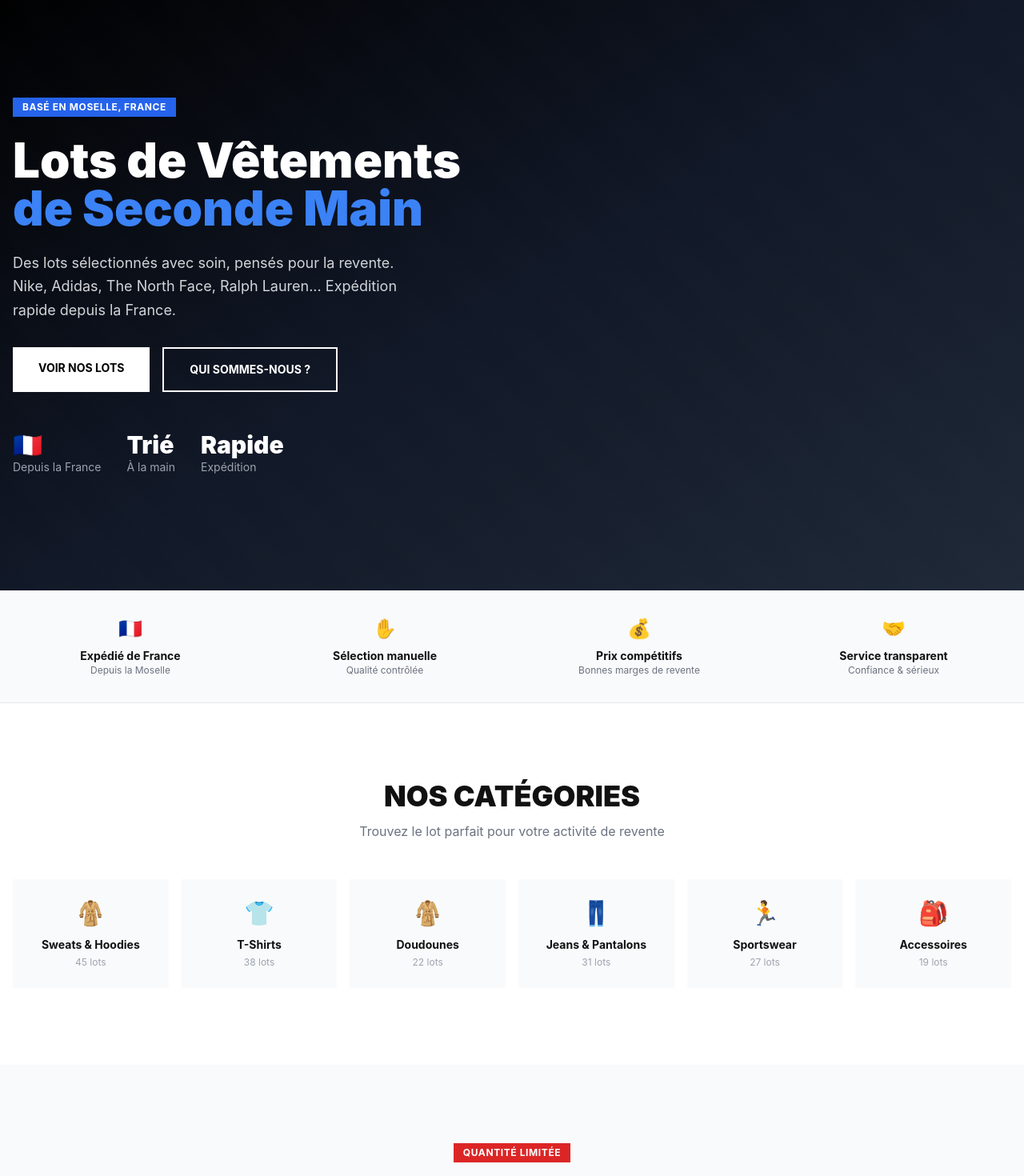
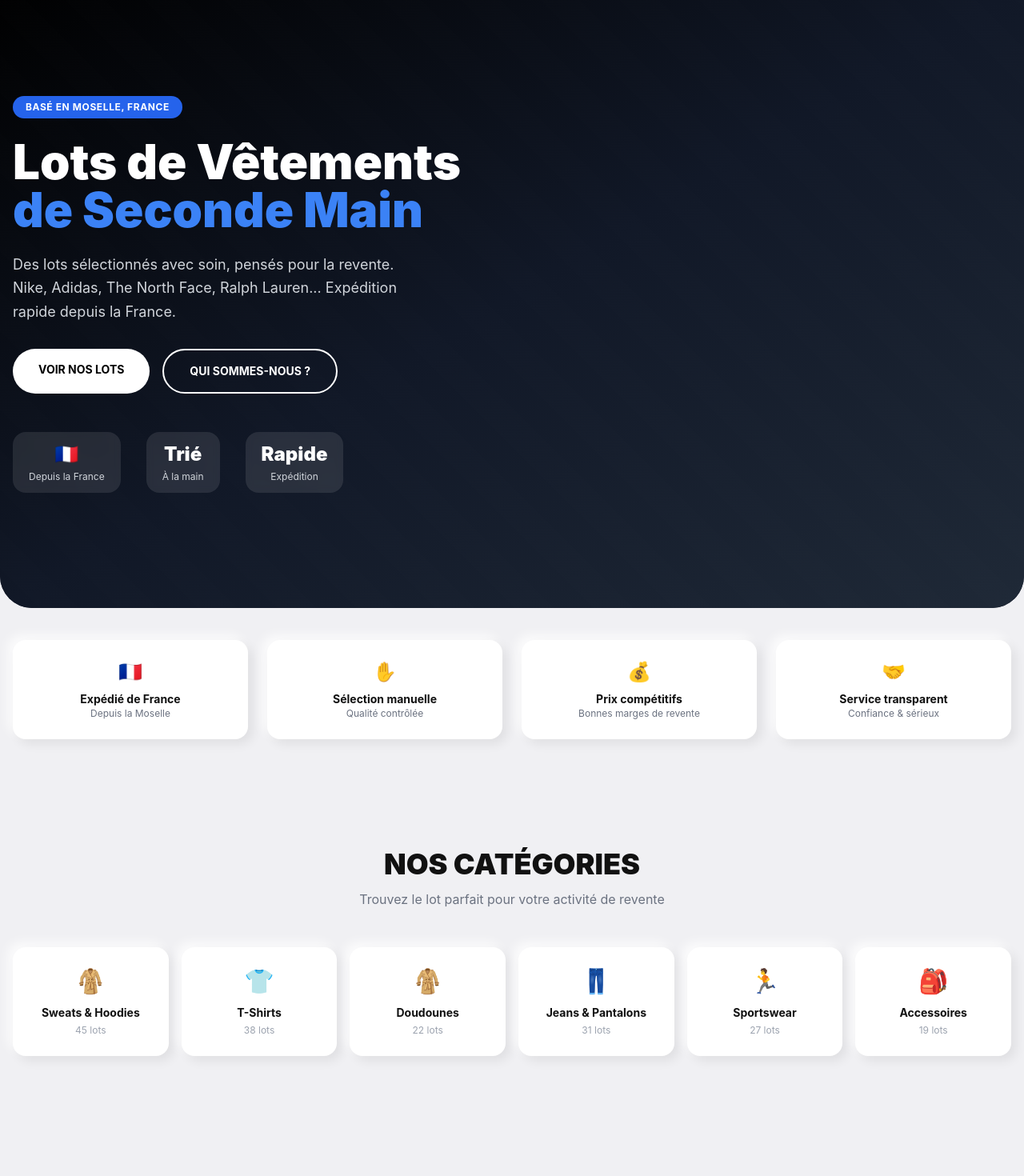
Before and after one commit to acawholesale/aca-wholesale, a Next.js app: page / in a window 1280 px wide. Shown: the part 120-1590 px from the top of the page at 80% size. Built offline with nearby package versions, Linux system fonts and the light colour scheme.

Commit message:
Update page.js

```diff
--- a/app/page.js
+++ b/app/page.js
@@ -48,11 +48,11 @@ export default function Home() {
   const [openFaq, setOpenFaq] = useState(null)
 
   return (
-    <main>
+    <main className="bg-[#f0f0f3]">
       <Navbar />
 
       {/* HERO SECTION */}
-      <section className="relative bg-gray-900 text-white overflow-hidden">
+      <section className="relative bg-gray-900 text-white overflow-hidden rounded-b-[40px]">
         <div className="absolute inset-0 bg-gradient-to-br from-black via-gray-900 to-gray-800"></div>
         <div className="absolute inset-0 opacity-10">
           <div className="w-full h-full" style={{
@@ -61,7 +61,7 @@ export default function Home() {
         </div>
         <div className="relative max-w-7xl mx-auto px-4 py-24 md:py-36">
           <div className="max-w-2xl">
-            <div className="inline-block bg-blue-600 text-white text-xs font-bold px-3 py-1 mb-6 uppercase tracking-wider">
+            <div className="inline-block bg-blue-600 text-white text-xs font-bold px-4 py-1.5 mb-6 uppercase tracking-wider rounded-full">
               Basé en Moselle, France
             </div>
             <h1 className="text-4xl md:text-6xl font-black mb-6 leading-tight">
@@ -74,26 +74,26 @@ export default function Home() {
               Expédition rapide depuis la France.
             </p>
             <div className="flex flex-wrap gap-4">
-              <Link href="/produits" className="bg-white text-black px-8 py-4 font-bold text-sm hover:bg-gray-200 transition-colors">
+              <Link href="/produits" className="bg-white text-black px-8 py-4 font-bold text-sm hover:bg-gray-200 transition-colors rounded-full">
                 VOIR NOS LOTS
               </Link>
-              <Link href="/a-propos" className="border-2 border-white text-white px-8 py-4 font-bold text-sm hover:bg-white hover:text-black transition-colors">
+              <Link href="/a-propos" className="border-2 border-white text-white px-8 py-4 font-bold text-sm hover:bg-white hover:text-black transition-colors rounded-full">
                 QUI SOMMES-NOUS ?
               </Link>
             </div>
             {/* Stats */}
             <div className="flex gap-8 mt-12">
-              <div>
-                <div className="text-3xl font-black">🇫🇷</div>
-                <div className="text-gray-400 text-sm">Depuis la France</div>
+              <div className="bg-white/10 backdrop-blur-sm rounded-2xl px-5 py-3 text-center">
+                <div className="text-2xl font-black">🇫🇷</div>
+                <div className="text-gray-300 text-xs mt-1">Depuis la France</div>
               </div>
-              <div>
-                <div className="text-3xl font-black">Trié</div>
-                <div className="text-gray-400 text-sm">À la main</div>
+              <div className="bg-white/10 backdrop-blur-sm rounded-2xl px-5 py-3 text-center">
+                <div className="text-2xl font-black">Trié</div>
+                <div className="text-gray-300 text-xs mt-1">À la main</div>
               </div>
-              <div>
-                <div className="text-3xl font-black">Rapide</div>
-                <div className="text-gray-400 text-sm">Expédition</div>
+              <div className="bg-white/10 backdrop-blur-sm rounded-2xl px-5 py-3 text-center">
+                <div className="text-2xl font-black">Rapide</div>
+                <div className="text-gray-300 text-xs mt-1">Expédition</div>
               </div>
             </div>
           </div>
@@ -101,35 +101,27 @@ export default function Home() {
       </section>
 
       {/* TRUST BAR */}
-      <section className="bg-gray-50 py-8 border-b">
+      <section className="py-10">
         <div className="max-w-7xl mx-auto px-4">
           <div className="grid grid-cols-2 md:grid-cols-4 gap-6 text-center">
-            <div>
-              <div className="text-2xl mb-2">🇫🇷</div>
-              <div className="font-bold text-sm">Expédié de France</div>
-              <div className="text-xs text-gray-500">Depuis la Moselle</div>
-            </div>
-            <div>
-              <div className="text-2xl mb-2">✋</div>
-              <div className="font-bold text-sm">Sélection manuelle</div>
-              <div className="text-xs text-gray-500">Qualité contrôlée</div>
-            </div>
-            <div>
-              <div className="text-2xl mb-2">💰</div>
-              <div className="font-bold text-sm">Prix compétitifs</div>
-              <div className="text-xs text-gray-500">Bonnes marges de revente</div>
-            </div>
-            <div>
-              <div className="text-2xl mb-2">🤝</div>
-              <div className="font-bold text-sm">Service transparent</div>
-              <div className="text-xs text-gray-500">Confiance & sérieux</div>
-            </div>
+            {[
+              { emoji: '🇫🇷', title: 'Expédié de France', sub: 'Depuis la Moselle' },
+              { emoji: '✋', title: 'Sélection manuelle', sub: 'Qualité contrôlée' },
+              { emoji: '💰', title: 'Prix compétitifs', sub: 'Bonnes marges de revente' },
+              { emoji: '🤝', title: 'Service transparent', sub: 'Confiance & sérieux' },
+            ].map((item) => (
+              <div key={item.title} className="bg-white rounded-2xl p-6" style={{ boxShadow: '6px 6px 14px rgba(0,0,0,0.07), -6px -6px 14px rgba(255,255,255,0.8)' }}>
+                <div className="text-2xl mb-2">{item.emoji}</div>
+                <div className="font-bold text-sm">{item.title}</div>
+                <div className="text-xs text-gray-500">{item.sub}</div>
+              </div>
+            ))}
           </div>
         </div>
       </section>
 
       {/* CATEGORIES */}
-      <section className="py-16 md:py-24 bg-white">
+      <section className="py-16 md:py-24">
         <div className="max-w-7xl mx-auto px-4">
           <div className="text-center mb-12">
             <h2 className="text-3xl md:text-4xl font-black mb-3">NOS CATÉGORIES</h2>
@@ -140,7 +132,8 @@ export default function Home() {
               <Link
                 key={cat.name}
                 href="/produits"
-                className="group text-center p-6 bg-gray-50 hover:bg-black hover:text-white transition-all duration-300"
+                className="group text-center p-6 bg-white rounded-2xl hover:bg-black hover:text-white transition-all duration-300"
+                style={{ boxShadow: '6px 6px 14px rgba(0,0,0,0.07), -6px -6px 14px rgba(255,255,255,0.8)' }}
               >
                 <div className="text-3xl mb-3">{cat.emoji}</div>
                 <h3 className="font-bold text-sm mb-1">{cat.name}</h3>
@@ -152,10 +145,10 @@ export default function Home() {
       </section>
 
       {/* NEW DROPS */}
-      <section className="py-16 md:py-24 bg-gray-50">
+      <section className="py-16 md:py-24">
         <div className="max-w-7xl mx-auto px-4">
           <div className="text-center mb-12">
-            <div className="inline-block bg-red-600 text-white text-xs font-bold px-3 py-1 mb-4 uppercase tracking-wider">
+            <div className="inline-block bg-red-600 text-white text-xs font-bold px-4 py-1.5 mb-4 uppercase tracking-wider rounded-full">
               Quantité limitée
             </div>
             <h2 className="text-3xl md:text-4xl font-black mb-3">NOUVEAUX ARRIVAGES</h2>
@@ -167,7 +160,7 @@ export default function Home() {
             ))}
           </div>
           <div className="text-center mt-10">
-            <Link href="/produits" className="border-2 border-black text-black px-8 py-3 font-semibold hover:bg-black hover:text-white transition-colors inline-block">
+            <Link href="/produits" className="bg-white text-black px-8 py-3 font-semibold hover:bg-black hover:text-white transition-colors inline-block rounded-full" style={{ boxShadow: '5px 5px 10px rgba(0,0,0,0.08), -5px -5px 10px rgba(255,255,255,0.9)' }}>
               Tout afficher →
             </Link>
           </div>
@@ -175,7 +168,7 @@ export default function Home() {
       </section>
 
       {/* BEST SELLERS */}
-      <section className="py-16 md:py-24 bg-white">
+      <section className="py-16 md:py-24">
         <div className="max-w-7xl mx-auto px-4">
           <div className="text-center mb-12">
             <h2 className="text-3xl md:text-4xl font-black mb-3">NOS BEST SELLERS</h2>
@@ -187,7 +180,7 @@ export default function Home() {
             ))}
           </div>
           <div className="text-center mt-10">
-            <Link href="/produits" className="border-2 border-black text-black px-8 py-3 font-semibold hover:bg-black hover:text-white transition-colors inline-block">
+            <Link href="/produits" className="bg-white text-black px-8 py-3 font-semibold hover:bg-black hover:text-white transition-colors inline-block rounded-full" style={{ boxShadow: '5px 5px 10px rgba(0,0,0,0.08), -5px -5px 10px rgba(255,255,255,0.9)' }}>
               Tout afficher →
             </Link>
           </div>
@@ -195,7 +188,7 @@ export default function Home() {
       </section>
 
       {/* BRANDS BANNER */}
-      <section className="bg-black text-white py-16 md:py-24 overflow-hidden">
+      <section className="bg-black text-white py-16 md:py-24 overflow-hidden rounded-[40px] mx-4 my-8">
         <div className="max-w-7xl mx-auto px-4 text-center mb-12">
           <h2 className="text-3xl md:text-5xl font-black mb-3">
             DES MARQUES <span className="text-blue-500">QUI SE REVENDENT</span>
@@ -216,7 +209,7 @@ export default function Home() {
       </section>
 
       {/* HOW IT WORKS */}
-      <section className="py-16 md:py-24 bg-white">
+      <section className="py-16 md:py-24">
         <div className="max-w-7xl mx-auto px-4">
           <div className="text-center mb-16">
             <h2 className="text-3xl md:text-4xl font-black mb-3">COMMENT ÇA MARCHE ?</h2>
@@ -228,7 +221,7 @@ export default function Home() {
               { step: '02', title: 'Passez commande', desc: 'Commandez en ligne ou contactez-nous. Paiement sécurisé et expédition rapide depuis la Moselle.', emoji: '💳' },
               { step: '03', title: 'Revendez à la pièce', desc: 'Recevez votre lot et revendez chaque pièce individuellement sur Vinted. Multipliez votre investissement.', emoji: '🚀' },
             ].map((item) => (
-              <div key={item.step} className="text-center p-8">
+              <div key={item.step} className="text-center p-8 bg-white rounded-3xl" style={{ boxShadow: '8px 8px 16px rgba(0,0,0,0.07), -8px -8px 16px rgba(255,255,255,0.9)' }}>
                 <div className="text-5xl mb-4">{item.emoji}</div>
                 <div className="text-blue-600 font-black text-sm mb-2">ÉTAPE {item.step}</div>
                 <h3 className="text-xl font-bold mb-3">{item.title}</h3>
@@ -240,10 +233,10 @@ export default function Home() {
       </section>
 
       {/* WHY US */}
-      <section className="py-16 md:py-24 bg-gray-50">
+      <section className="py-16 md:py-24">
         <div className="max-w-7xl mx-auto px-4">
           <div className="grid md:grid-cols-2 gap-12 items-center">
-            <div>
+            <div className="bg-white rounded-3xl p-10" style={{ boxShadow: '8px 8px 16px rgba(0,0,0,0.07), -8px -8px 16px rgba(255,255,255,0.9)' }}>
               <div className="text-blue-600 font-bold text-sm uppercase tracking-wider mb-3">Pourquoi ACA Wholesale ?</div>
               <h2 className="text-3xl font-black mb-6">Un fournisseur fiable, pensé pour les revendeurs</h2>
               <p className="text-gray-600 leading-relaxed mb-4">
@@ -260,13 +253,13 @@ export default function Home() {
                   'Relation de confiance durable',
                 ].map((item) => (
                   <div key={item} className="flex items-center gap-3">
-                    <span className="w-6 h-6 bg-blue-600 text-white flex items-center justify-center text-xs font-bold flex-shrink-0">✓</span>
+                    <span className="w-7 h-7 bg-blue-600 text-white flex items-center justify-center text-xs font-bold flex-shrink-0 rounded-full">✓</span>
                     <span className="text-sm font-medium">{item}</span>
                   </div>
                 ))}
               </div>
             </div>
-            <div className="bg-gray-100 aspect-square flex items-center justify-center">
+            <div className="bg-white rounded-3xl aspect-square flex items-center justify-center" style={{ boxShadow: '8px 8px 16px rgba(0,0,0,0.07), -8px -8px 16px rgba(255,255,255,0.9)' }}>
               <div className="text-center">
                 <div className="text-6xl mb-4">📦</div>
                 <p className="text-gray-500 font-medium">Notre entrepôt en Moselle</p>
@@ -278,7 +271,7 @@ export default function Home() {
       </section>
 
       {/* TESTIMONIALS */}
-      <section className="py-16 md:py-24 bg-white">
+      <section className="py-16 md:py-24">
         <div className="max-w-7xl mx-auto px-4">
           <div className="text-center mb-12">
             <h2 className="text-3xl md:text-4xl font-black mb-3">AVIS CLIENTS</h2>
@@ -286,7 +279,7 @@ export default function Home() {
           </div>
           <div className="grid md:grid-cols-3 gap-6">
             {testimonials.map((t, i) => (
-              <div key={i} className="bg-gray-50 p-8 border">
+              <div key={i} className="bg-white rounded-2xl p-8" style={{ boxShadow: '6px 6px 14px rgba(0,0,0,0.07), -6px -6px 14px rgba(255,255,255,0.8)' }}>
                 <div className="flex gap-1 mb-4">
                   {Array(t.rating).fill(0).map((_, j) => (
                     <span key={j} className="star-filled text-lg">★</span>
@@ -294,7 +287,7 @@ export default function Home() {
                 </div>
                 <p className="text-gray-700 mb-6 text-sm leading-relaxed">&quot;{t.text}&quot;</p>
                 <div className="flex items-center gap-3">
-                  <div className="w-10 h-10 bg-black text-white flex items-center justify-center font-bold text-sm">
+                  <div className="w-10 h-10 bg-black text-white flex items-center justify-center font-bold text-sm rounded-full">
                     {t.name.charAt(0)}
                   </div>
                   <div>
@@ -309,18 +302,18 @@ export default function Home() {
       </section>
 
       {/* FAQ */}
-      <section className="py-16 md:py-24 bg-gray-50">
+      <section className="py-16 md:py-24">
         <div className="max-w-3xl mx-auto px-4">
           <div className="text-center mb-12">
             <h2 className="text-3xl md:text-4xl font-black mb-3">FAQ</h2>
             <p className="text-gray-500">Questions fréquemment posées</p>
           </div>
-          <div className="space-y-3">
+          <div className="space-y-4">
             {faqItems.map((item, i) => (
-              <div key={i} className="border bg-white">
+              <div key={i} className="faq-item">
                 <button
                   onClick={() => setOpenFaq(openFaq === i ? null : i)}
-                  className="w-full flex items-center justify-between p-5 text-left hover:bg-gray-50 transition-colors"
+                  className="w-full flex items-center justify-between p-5 text-left hover:bg-gray-50 transition-colors rounded-2xl"
                 >
                   <span className="font-semibold text-sm">{item.q}</span>
                   <span className="text-xl ml-4 flex-shrink-0">{openFaq === i ? '−' : '+'}</span>
@@ -335,7 +328,7 @@ export default function Home() {
       </section>
 
       {/* CTA */}
-      <section className="bg-blue-600 text-white py-16 md:py-20">
+      <section className="bg-blue-600 text-white py-16 md:py-20 rounded-[40px] mx-4 mb-8">
         <div className="max-w-4xl mx-auto px-4 text-center">
           <h2 className="text-3xl md:text-4xl font-black mb-4">
             Prêt à développer votre activité de revente ?
@@ -343,7 +336,7 @@ export default function Home() {
           <p className="text-blue-100 text-lg mb-8 max-w-xl mx-auto">
             Accédez à des lots de vêtements de marque sélectionnés avec soin, expédiés rapidement depuis la France.
           </p>
-          <Link href="/produits" className="inline-block bg-white text-black px-10 py-4 font-bold text-sm hover:bg-gray-100 transition-colors">
+          <Link href="/produits" className="inline-block bg-white text-black px-10 py-4 font-bold text-sm hover:bg-gray-100 transition-colors rounded-full">
             VOIR NOS LOTS
           </Link>
         </div>
```
